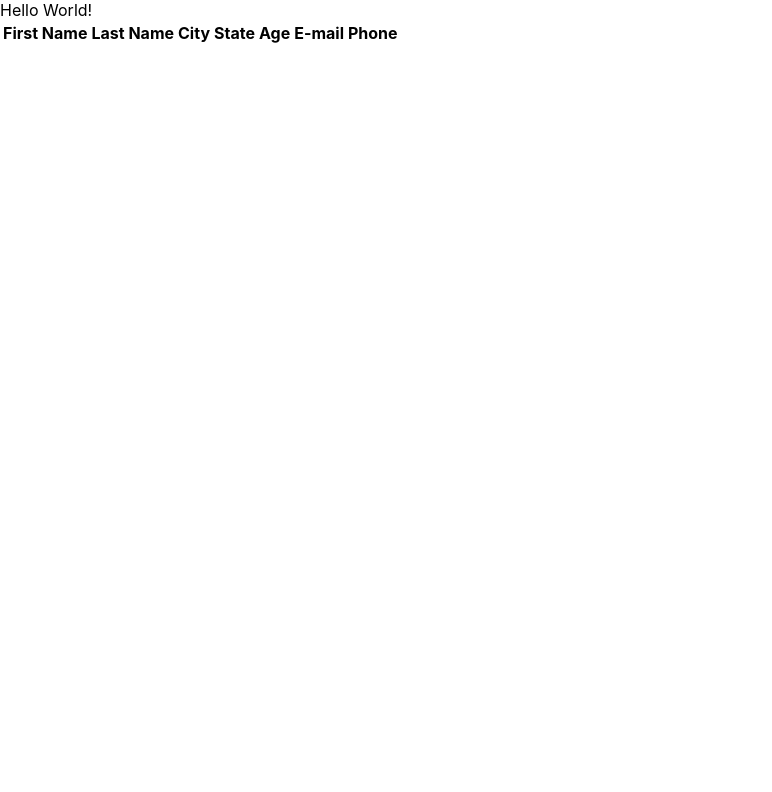
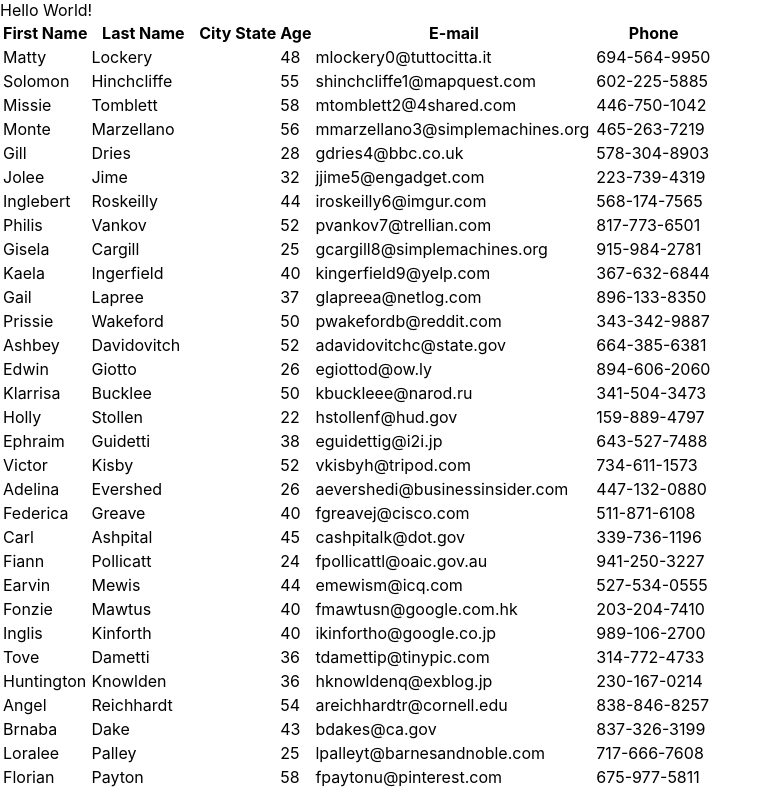
Before and after one commit to Dragontalker/react-employee-directory, a React (Create React App) app: page / in a window 1280 px wide. Shown: the top 792 px of the page, without its empty margins (0-772 px from the left). Built offline with nearby package versions, Linux system fonts and the light colour scheme.

Commit message:
Render the contents in each cell.

```diff
--- a/src/components/Table.js
+++ b/src/components/Table.js
@@ -34,7 +34,13 @@ export const Table = (props) => {
                     {rows.map(row => {
                         prepareRow(row)
                         return (
-                            <tr {...row.getRowProps()}></tr>
+                            <tr {...row.getRowProps()}>
+                                {row.cells.map(cell => {
+                                    return (
+                                        <td {...cell.getCellProps()}>{cell.render('Cell')}</td>
+                                    )
+                                })}
+                            </tr>
                         )
                     })}
                 </tbody>
```
